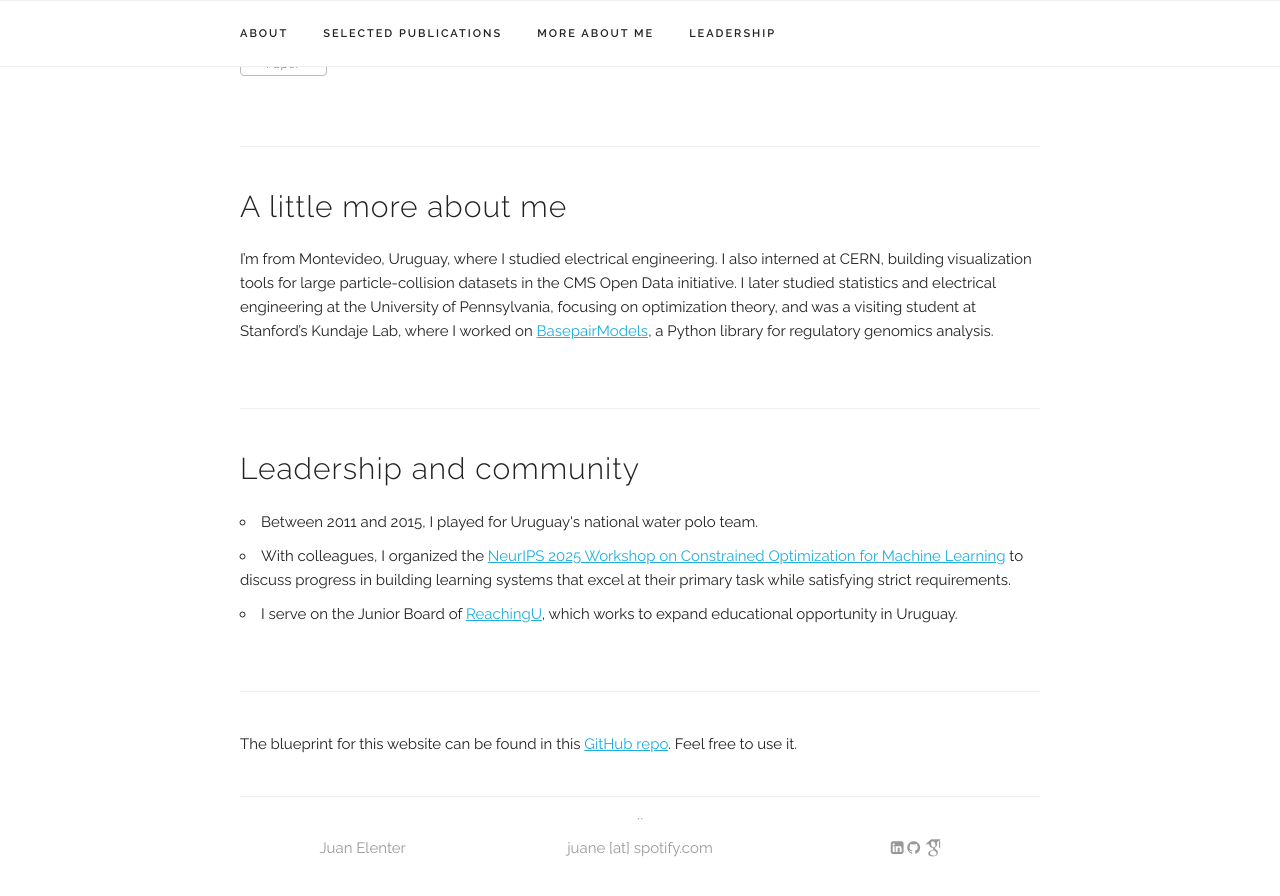
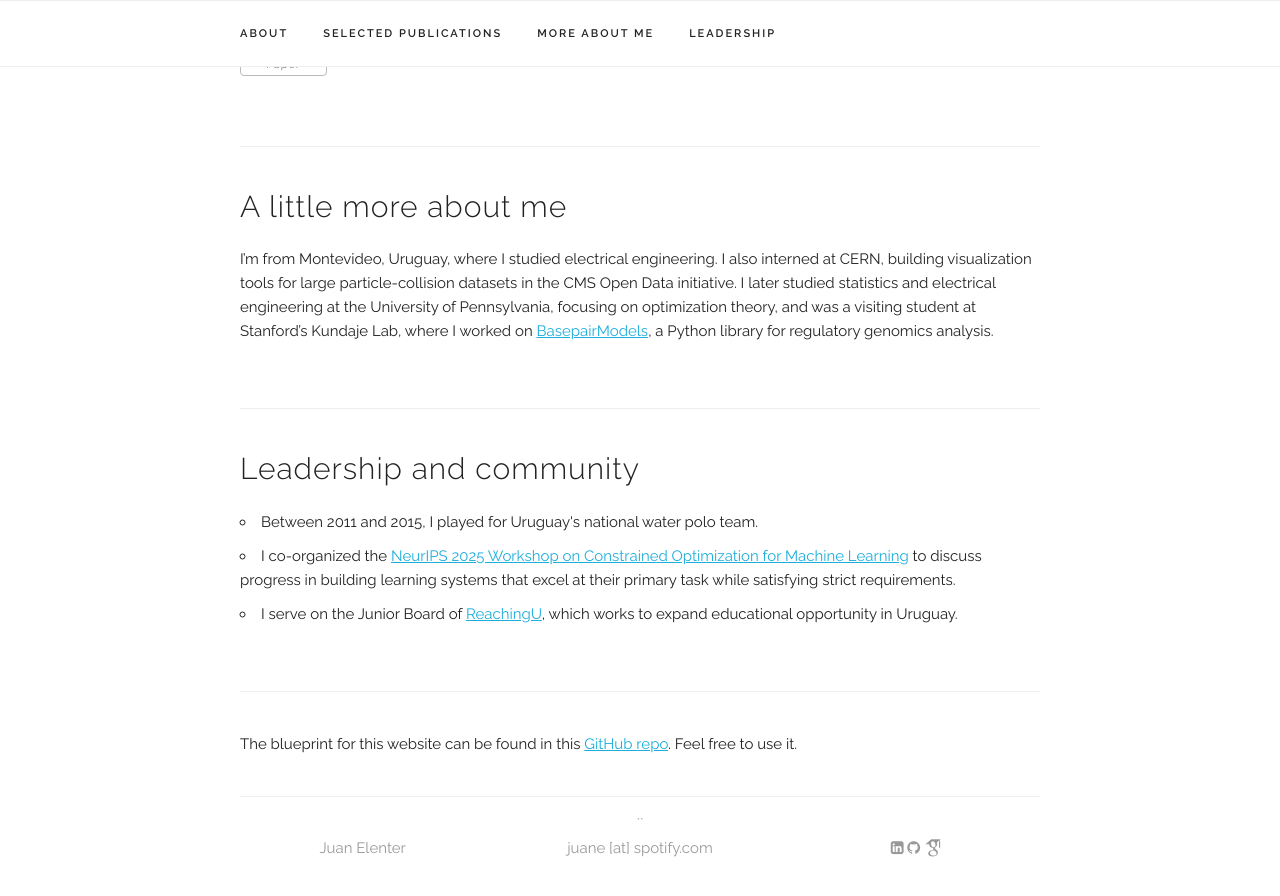
Before and after one commit to juanelenter/juanelenter.github.io, a Jekyll site: the page built from index.html, in a window 1280 px wide and 900 px high, scrolled down 1724 px. Shown: the top 896 px of the window. Built offline with Jekyll 4.4.1, drawn with Linux system fonts in a browser that asks for light colours; some web fonts are replaced.

Commit message:
Clarify workshop co-organization

```diff
--- a/index.html
+++ b/index.html
@@ -41,7 +41,7 @@ title: Home
   <h4>Leadership and community</h4>
   <ul>
     <li>Between 2011 and 2015, I played for Uruguay's national water polo team.</li>
-    <li>With colleagues, I organized the <a href="https://constrained-opt-ml.github.io/">NeurIPS 2025 Workshop on Constrained Optimization for Machine Learning</a> to discuss progress in building learning systems that excel at their primary task while satisfying strict requirements.</li>
+    <li>I co-organized the <a href="https://constrained-opt-ml.github.io/">NeurIPS 2025 Workshop on Constrained Optimization for Machine Learning</a> to discuss progress in building learning systems that excel at their primary task while satisfying strict requirements.</li>
     <li>I serve on the Junior Board of <a href="https://reachingu.org/en/">ReachingU</a>, which works to expand educational opportunity in Uruguay.</li>
   </ul>
 </div>
```
